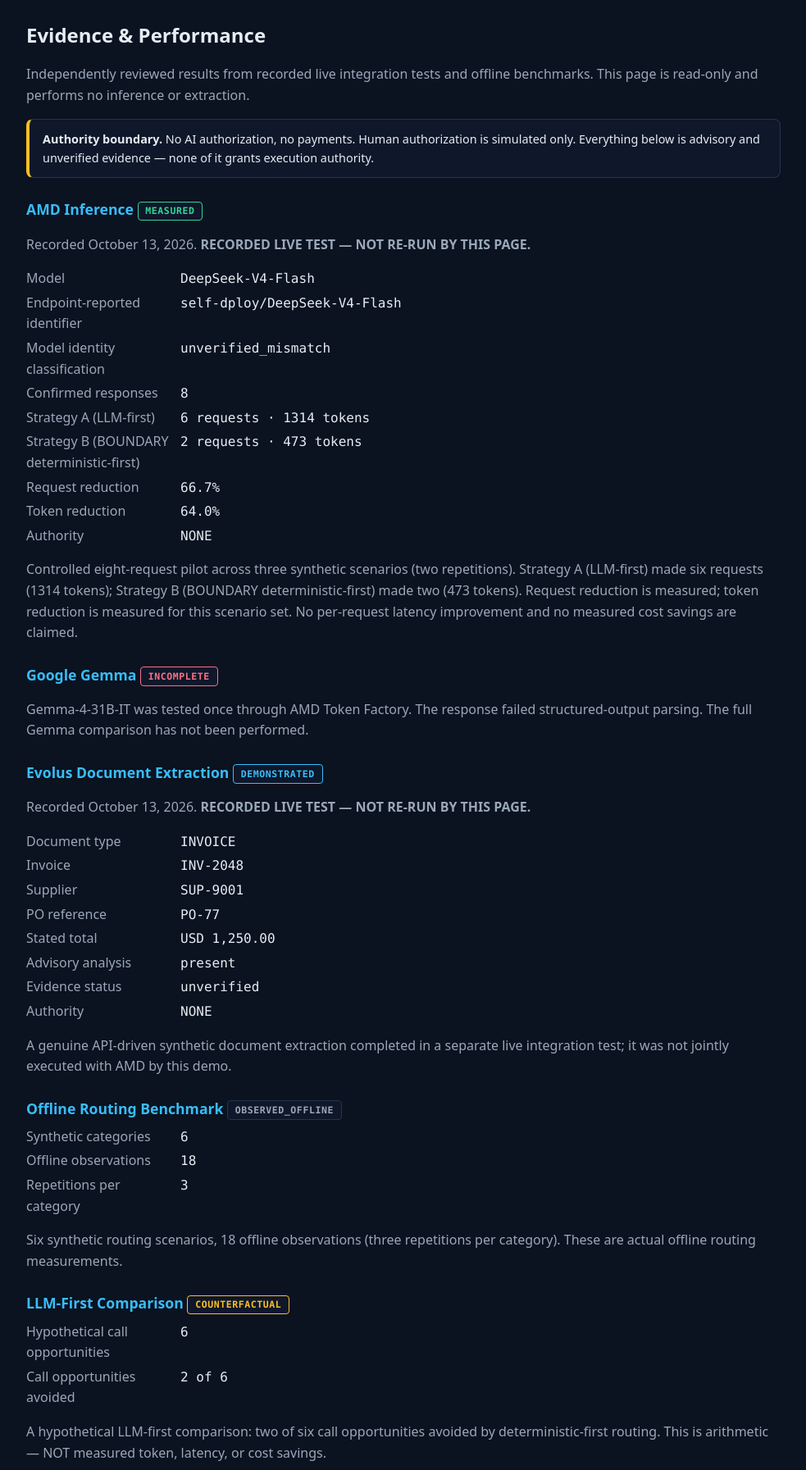
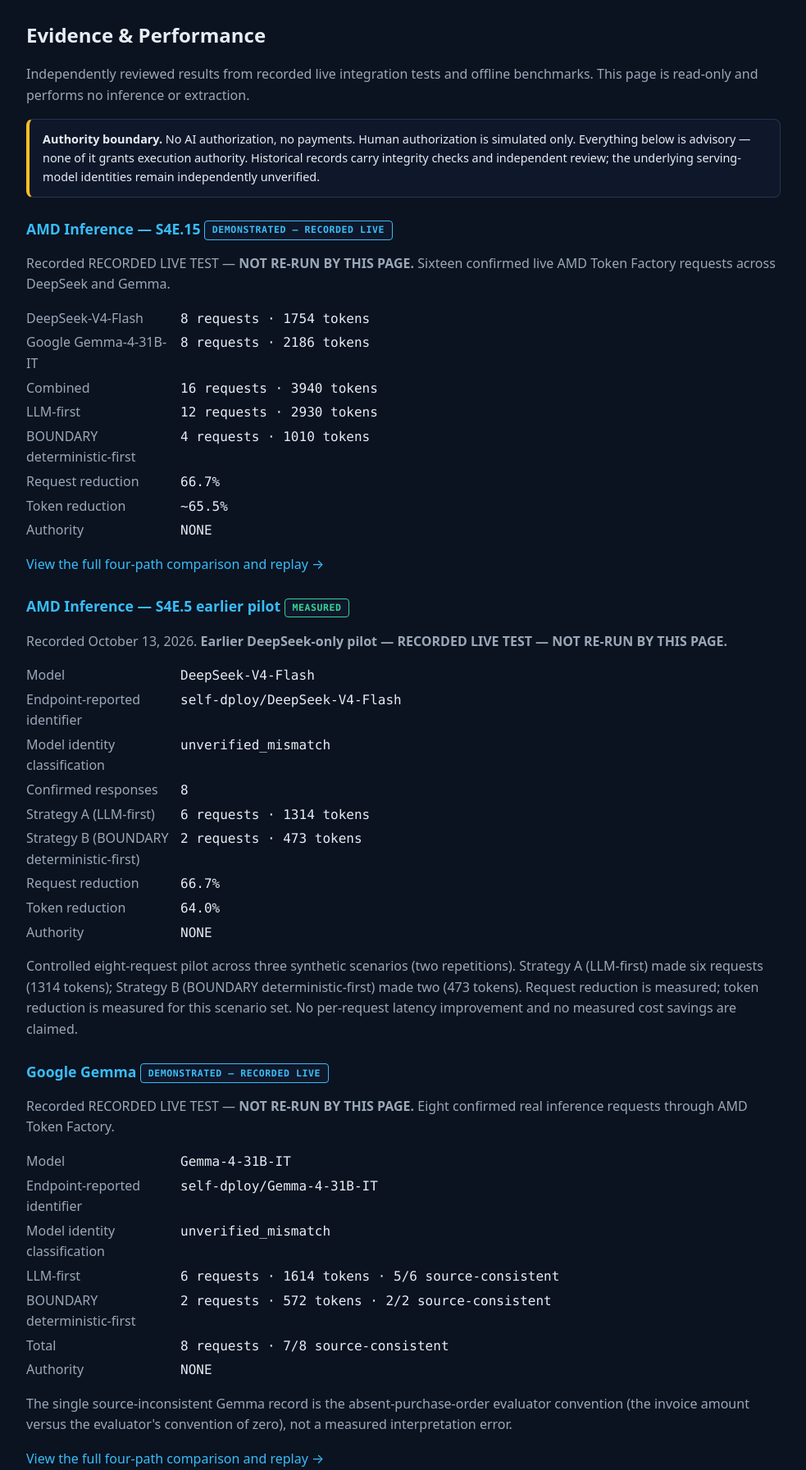
Before and after one commit to Null007Void/BOUNDARY, a FastAPI app: page /evidence in a window 1280 px wide. Shown: the part 136-1929 px from the top of the page at 82% size, without its empty margins (148-1131 px from the left). Run offline with FastAPI, Linux system fonts and the light colour scheme.

Commit message:
Fix evidence portability and align BOUNDARY presentation

```diff
--- a/boundary/app.py
+++ b/boundary/app.py
@@ -31,9 +31,14 @@ from .evidence import (
     B5_1_COUNTERFACTUAL,
     B5_1_OBSERVED_OFFLINE,
     EVOLUS_EVIDENCE,
-    GEMMA_EVIDENCE,
 )
-from .public_experiment import load_public_experiment
+from .public_experiment import (
+    GEMMA_HISTORY,
+    GEMMA_SOURCE_CONSISTENCY_NOTE,
+    amd_demonstration,
+    gemma_demonstration,
+    load_public_experiment,
+)
 from .guard import evaluate
 from .intake import IntakeError, build_case, evaluate_intake
 from .ledger import ActionJournal
@@ -260,7 +265,8 @@ def create_app(db_path: str = DEFAULT_DB_PATH) -> FastAPI:
         return templates.TemplateResponse(
             request,
             "cases.html",
-            {"rows": rows, "state": state, "amd": AMD_EVIDENCE},
+            {"rows": rows, "state": state, "amd": AMD_EVIDENCE,
+             "s4e15_amd": amd_demonstration()},
         )
 
     @app.get("/cases/{case_id}", response_class=HTMLResponse)
@@ -311,9 +317,13 @@ def create_app(db_path: str = DEFAULT_DB_PATH) -> FastAPI:
             "evidence.html",
             {
                 "amd": AMD_EVIDENCE,
+                "s4e15_amd": amd_demonstration(),
                 "evolus": EVOLUS_EVIDENCE,
                 "b51_observed": B5_1_OBSERVED_OFFLINE,
                 "b51": B5_1_COUNTERFACTUAL,
+                "gemma": gemma_demonstration(),
+                "gemma_history": GEMMA_HISTORY,
+                "gemma_source_note": GEMMA_SOURCE_CONSISTENCY_NOTE,
             },
         )
 
@@ -322,7 +332,12 @@ def create_app(db_path: str = DEFAULT_DB_PATH) -> FastAPI:
         return templates.TemplateResponse(
             request,
             "experiment.html",
-            {"amd": AMD_EVIDENCE, "gemma": GEMMA_EVIDENCE, "historical": load_public_experiment()},
+            {"amd": AMD_EVIDENCE,
+             "s4e15_amd": amd_demonstration(),
+             "gemma": gemma_demonstration(),
+             "gemma_history": GEMMA_HISTORY,
+             "gemma_source_note": GEMMA_SOURCE_CONSISTENCY_NOTE,
+             "historical": load_public_experiment()},
         )
 
     # --- S4E.16 batch workflow (operational + comparison views) ------------------------
--- a/boundary/evidence.py
+++ b/boundary/evidence.py
@@ -49,18 +49,9 @@ EVOLUS_EVIDENCE = {
     ),
 }
 
-# --- Google Gemma — S4E.7 single smoke attempt, recorded October 13 ------------------
-
-GEMMA_EVIDENCE = {
-    "provenance": "RECORDED LIVE TEST (single attempt)",
-    "status": "INCOMPLETE",
-    "model_id": "Gemma-4-31B-IT",
-    "outcome": "MALFORMED_RESPONSE",
-    "note": (
-        "Gemma-4-31B-IT was tested once through AMD Token Factory; the response failed "
-        "structured-output parsing. The full two-model comparison has not been performed."
-    ),
-}
+# --- Google Gemma — derived from hash-verified S4E.15 records -------------------------
+# Gemma evidence is derived at request time from the hash-verified S4E.15 records via
+# ``public_experiment.gemma_demonstration()`` (no duplicate hardcoded metrics here).
 
 # --- Offline B5.1 benchmark — OBSERVED_OFFLINE and COUNTERFACTUAL --------------------
 
--- a/templates/batch_empty.html
+++ b/templates/batch_empty.html
@@ -26,7 +26,7 @@
        execute or mutate anything.</p>
   </main>
   <footer class="site-footer">
-    Offline development slice &mdash; read-only views. No batch execution occurs on page load.
+    Synthetic batch demonstration &mdash; read-only views. No batch execution occurs on page load.
   </footer>
 </body>
 </html>
--- a/templates/batch_running.html
+++ b/templates/batch_running.html
@@ -71,7 +71,7 @@
     </section>
   </main>
   <footer class="site-footer">
-    Offline development slice &mdash; read-only view of live progress. No batch execution occurs on page load.
+    Synthetic batch demonstration &mdash; read-only view of live progress. No batch execution occurs on page load.
   </footer>
 </body>
 </html>
--- a/templates/cases.html
+++ b/templates/cases.html
@@ -41,11 +41,11 @@
 
       <ul class="hero-metrics">
         <li class="metric">
-          <span class="metric-value">{{ amd.request_reduction }}</span>
+          <span class="metric-value">{{ s4e15_amd.request_reduction_percent }}%</span>
           <span class="metric-label">fewer inference requests</span>
         </li>
         <li class="metric">
-          <span class="metric-value">{{ amd.token_reduction }}</span>
+          <span class="metric-value">{{ s4e15_amd.token_reduction_percent }}%</span>
           <span class="metric-label">fewer tokens</span>
         </li>
         <li class="metric">
@@ -53,7 +53,7 @@
           <span class="metric-label">AI-granted execution authority</span>
         </li>
       </ul>
-      <p class="hero-caveat muted">Recorded from the limited S4E.5 DeepSeek synthetic pilot &mdash; not a universal claim or the completed 60-case evaluation. <a href="/evidence">See evidence, provenance, and model-identity limitations</a>.</p>
+      <p class="hero-caveat muted">Recorded from the S4E.15 two-model AMD comparison &mdash; six synthetic development cases per model, one repetition, sixteen genuine requests. A small sample, not a universal claim. S4E.5 is preserved as an earlier DeepSeek-only pilot. <a href="/evidence">See evidence, provenance, and model-identity limitations</a>.</p>
     </section>
 
     <section class="how">
--- a/templates/evidence.html
+++ b/templates/evidence.html
@@ -28,13 +28,31 @@
 
     <div class="notice notice--warn">
       <strong>Authority boundary.</strong> No AI authorization, no payments. Human authorization is
-      simulated only. Everything below is advisory and unverified evidence &mdash; none of it grants
-      execution authority.
+      simulated only. Everything below is advisory &mdash; none of it grants execution authority.
+      Historical records carry integrity checks and independent review; the underlying
+      serving-model identities remain independently unverified.
     </div>
 
     <section>
-      <h2>AMD Inference <span class="status-label status-label--measured">{{ amd.status }}</span></h2>
-      <p class="muted">Recorded {{ amd.recorded_at }}. <strong>RECORDED LIVE TEST &mdash; NOT RE-RUN BY THIS PAGE.</strong></p>
+      <h2>AMD Inference &mdash; S4E.15 <span class="status-label status-label--demonstrated">{{ s4e15_amd.status }}</span></h2>
+      <p class="muted">Recorded {{ s4e15_amd.provenance }} &mdash; <strong>NOT RE-RUN BY THIS PAGE.</strong>
+        Sixteen confirmed live AMD Token Factory requests across DeepSeek and Gemma.</p>
+      <dl class="facts">
+        <div><dt>DeepSeek-V4-Flash</dt><dd>{{ s4e15_amd.deepseek.requests }} requests &middot; {{ s4e15_amd.deepseek.tokens }} tokens</dd></div>
+        <div><dt>Google Gemma-4-31B-IT</dt><dd>{{ s4e15_amd.gemma.requests }} requests &middot; {{ s4e15_amd.gemma.tokens }} tokens</dd></div>
+        <div><dt>Combined</dt><dd>{{ s4e15_amd.combined.requests }} requests &middot; {{ s4e15_amd.combined.tokens }} tokens</dd></div>
+        <div><dt>LLM-first</dt><dd>{{ s4e15_amd.llm_first.requests }} requests &middot; {{ s4e15_amd.llm_first.tokens }} tokens</dd></div>
+        <div><dt>BOUNDARY deterministic-first</dt><dd>{{ s4e15_amd.boundary.requests }} requests &middot; {{ s4e15_amd.boundary.tokens }} tokens</dd></div>
+        <div><dt>Request reduction</dt><dd>{{ s4e15_amd.request_reduction_percent }}%</dd></div>
+        <div><dt>Token reduction</dt><dd>~{{ s4e15_amd.token_reduction_percent }}%</dd></div>
+        <div><dt>Authority</dt><dd class="mono">{{ s4e15_amd.authority }}</dd></div>
+      </dl>
+      <p><a href="/experiment">View the full four-path comparison and replay &rarr;</a></p>
+    </section>
+
+    <section>
+      <h2>AMD Inference &mdash; S4E.5 earlier pilot <span class="status-label status-label--measured">{{ amd.status }}</span></h2>
+      <p class="muted">Recorded {{ amd.recorded_at }}. <strong>Earlier DeepSeek-only pilot &mdash; RECORDED LIVE TEST &mdash; NOT RE-RUN BY THIS PAGE.</strong></p>
       <dl class="facts">
         <div><dt>Model</dt><dd class="mono">{{ amd.model_id }}</dd></div>
         <div><dt>Endpoint-reported identifier</dt><dd class="mono">{{ amd.endpoint_model_id }}</dd></div>
@@ -50,11 +68,24 @@
     </section>
 
     <section>
-      <h2>Google Gemma <span class="status-label status-label--incomplete">INCOMPLETE</span></h2>
-      <p class="muted">
-        Gemma-4-31B-IT was tested once through AMD Token Factory. The response failed
-        structured-output parsing. The full Gemma comparison has not been performed.
-      </p>
+      <h2>Google Gemma <span class="status-label status-label--demonstrated">{{ gemma.status }}</span></h2>
+      <p class="muted">Recorded {{ gemma.provenance }} &mdash; <strong>NOT RE-RUN BY THIS PAGE.</strong>
+        Eight confirmed real inference requests through AMD Token Factory.</p>
+      <dl class="facts">
+        <div><dt>Model</dt><dd class="mono">{{ gemma.model_id }}</dd></div>
+        <div><dt>Endpoint-reported identifier</dt><dd class="mono">{{ gemma.endpoint_model_id }}</dd></div>
+        <div><dt>Model identity classification</dt><dd class="mono">{{ gemma.model_verified }}</dd></div>
+        <div><dt>LLM-first</dt><dd>{{ gemma.llm_first.requests }} requests &middot; {{ gemma.llm_first.tokens }} tokens &middot; {{ gemma.llm_first.source_consistent }}/{{ gemma.llm_first.requests }} source-consistent</dd></div>
+        <div><dt>BOUNDARY deterministic-first</dt><dd>{{ gemma.boundary.requests }} requests &middot; {{ gemma.boundary.tokens }} tokens &middot; {{ gemma.boundary.source_consistent }}/{{ gemma.boundary.requests }} source-consistent</dd></div>
+        <div><dt>Total</dt><dd>{{ gemma.total_requests }} requests &middot; {{ gemma.source_consistent_overall }}/{{ gemma.total_requests }} source-consistent</dd></div>
+        <div><dt>Authority</dt><dd class="mono">{{ gemma.authority }}</dd></div>
+      </dl>
+      <p class="muted">{{ gemma_source_note }}</p>
+      <p><a href="/experiment">View the full four-path comparison and replay &rarr;</a></p>
+      <h3>Gemma history</h3>
+      <ol>
+        {% for item in gemma_history %}<li>{{ item }}</li>{% endfor %}
+      </ol>
     </section>
 
     <section>
@@ -95,7 +126,7 @@
     <section>
       <h2>Limitations</h2>
       <ul>
-        <li>The controlled pilot is a small sample (eight requests, three synthetic scenarios, two repetitions); it is not the originally planned 60-case, three-repeat held-out evaluation, which was not completed.</li>
+        <li>The recorded S4E.15 comparison is a small development sample (six synthetic cases per model, one repetition, sixteen genuine AMD requests); results are not a prediction of general production performance.</li>
         <li>Synthetic cases only.</li>
         <li>No per-request latency improvement was measured.</li>
         <li>No measured financial savings; the pilot does not claim end-to-end Evolus-plus-AMD savings.</li>
```
Also changed, not shown: boundary/public_experiment.py (+98 -5 lines), templates/batch.html (+4 -3 lines), templates/batch_invoice.html (+6 -5 lines), templates/comparison.html (+4 -4 lines), templates/experiment.html (+21 -15 lines), templates/try.html (+5 -3 lines), tests/test_evidence.py (+7 -6 lines), tests/test_evidence_hotfix.py (added, +174 -0 lines), tests/test_signal_prism.py (+13 -8 lines), README.md.
